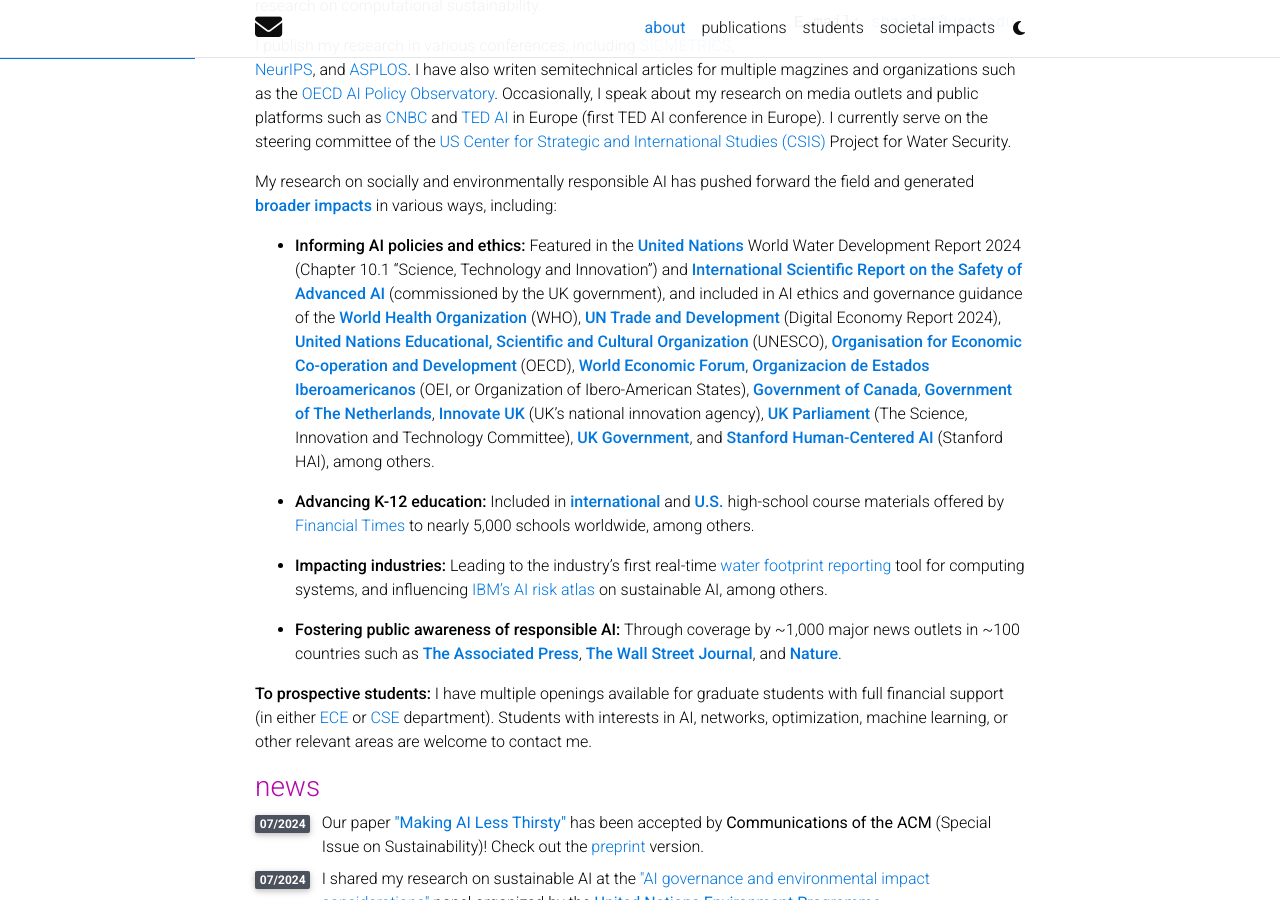
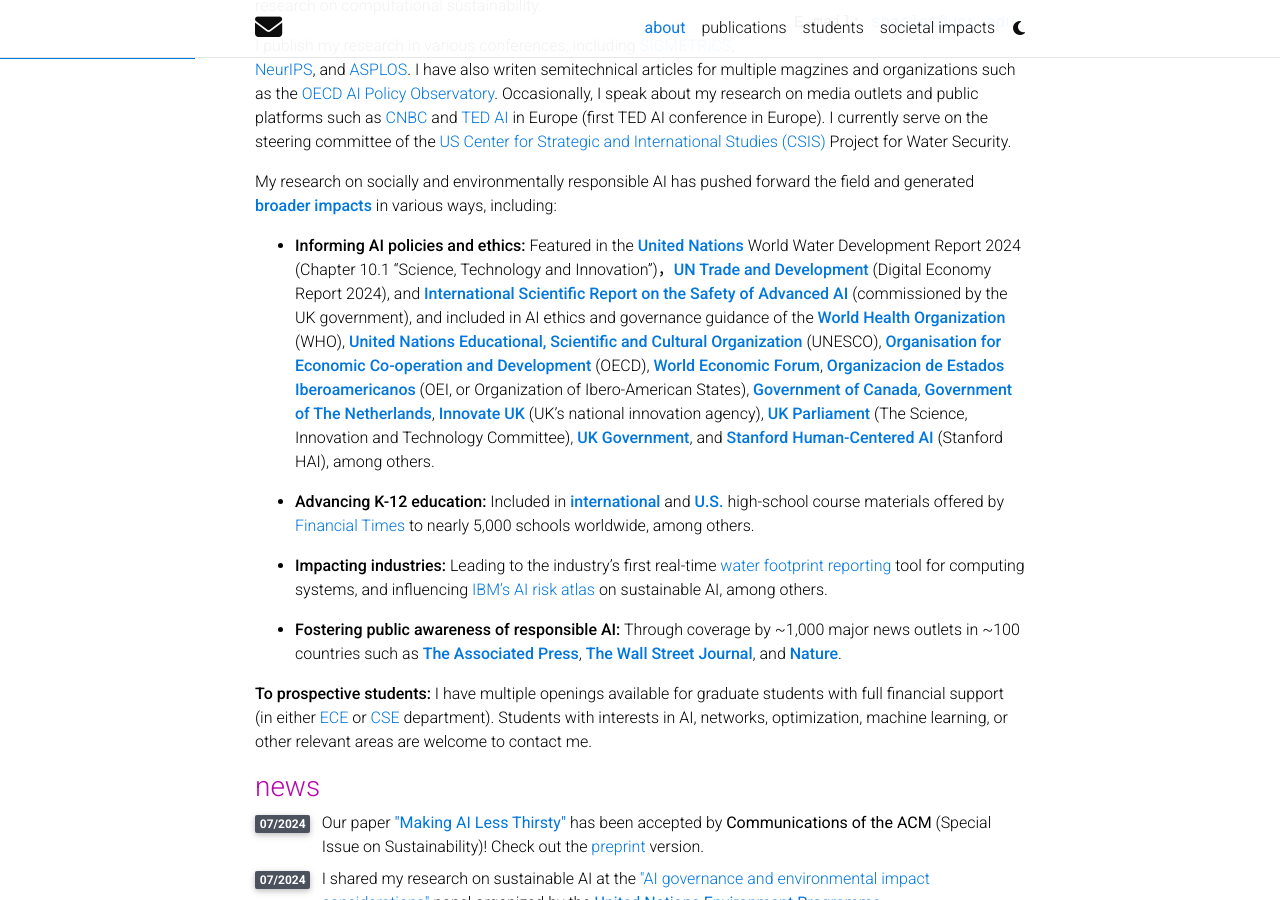
Before and after one commit to shaoleiren/shaoleiren.github.io, a Jekyll site: the page built from _pages/about.md, in a window 1280 px wide and 900 px high, scrolled down 496 px. Built offline with Jekyll 4.4.1, drawn with Linux system fonts in a browser that asks for light colours; full-size pictures stand in for the smaller copies a plugin makes; comment, search, counter and statistics services are not loaded; a style sheet for code colours, icons or effects is not loaded.

Commit message:
Update about.md

```diff
--- a/_pages/about.md
+++ b/_pages/about.md
@@ -33,8 +33,8 @@
 My research on socially and environmentally responsible AI has pushed forward the field
 and generated **[broader  impacts](/impacts/)** in various ways, including:
 
-- **Informing AI policies and ethics:** Featured in the **[United Nations <span style="font-weight:lighter;">World Water Development Report 2024</span>](https://unesdoc.unesco.org/ark:/48223/pf0000388948)** (Chapter 10.1 "Science, Technology and Innovation") and **[International Scientific Report on the Safety of Advanced AI](https://www.gov.uk/government/publications/international-scientific-report-on-the-safety-of-advanced-ai)** (commissioned by the UK government), and included in AI ethics and governance guidance
-of the **[World Health Organization](https://iris.who.int/bitstream/handle/10665/375579/9789240084759-eng.pdf)** (WHO), **[UN Trade and Development](https://unctad.org/publication/digital-economy-report-2024)** (Digital Economy Report 2024),
+- **Informing AI policies and ethics:** Featured in the **[United Nations <span style="font-weight:lighter;">World Water Development Report 2024</span>](https://unesdoc.unesco.org/ark:/48223/pf0000388948)** (Chapter 10.1 "Science, Technology and Innovation")，**[UN Trade and Development](https://unctad.org/publication/digital-economy-report-2024)** (Digital Economy Report 2024), and **[International Scientific Report on the Safety of Advanced AI](https://www.gov.uk/government/publications/international-scientific-report-on-the-safety-of-advanced-ai)** (commissioned by the UK government), and included in AI ethics and governance guidance
+of the **[World Health Organization](https://iris.who.int/bitstream/handle/10665/375579/9789240084759-eng.pdf)** (WHO),
 **[United Nations Educational, Scientific and Cultural Organization](https://www.computer.org/csdl/magazine/co/2024/02/10417786/1Ua1B1ZYCR2)** (UNESCO),
 **[Organisation for Economic Co-operation and Development](https://www.oecd.org/education/education-policy-outlook-4cf5b585-en.htm)** (OECD),
 **[World Economic Forum](https://www3.weforum.org/docs/WEF_AI_Governance_Alliance_Briefing_Paper_Series_2024.pdf)**,
```
